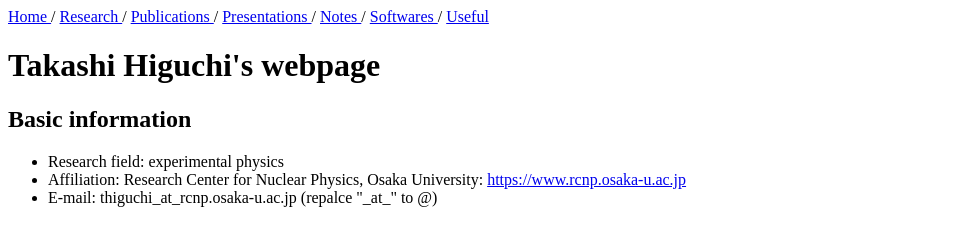
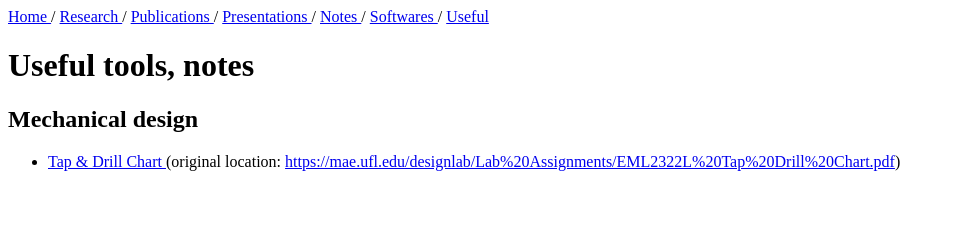
Before and after one commit to takashi-higuchi/takashi-higuchi.github.io, a plain HTML site: page useful.html in a window 1280 px wide. Shown: the whole page, without its empty margins (0-955 px from the left). Drawn offline with nearby package versions, Linux system fonts and the light colour scheme.

Commit message:
modified useful

```diff
--- a/useful.html
+++ b/useful.html
@@ -30,13 +30,11 @@
 	</nav>
 			<div class="container">
     		<div class="blurb">
-        		<h1>Takashi Higuchi's webpage</h1>
-				<h2>Basic information</h2>
+        		<h1>Useful tools, notes</h1>
+				<h2>Mechanical design</h2>
     		</div><!-- /.blurb -->
 			<ul>
-        		<li>Research field: experimental physics </li>
-				<li>Affiliation: Research Center for Nuclear Physics, Osaka University: <a href="https://www.rcnp.osaka-u.ac.jp"> https://www.rcnp.osaka-u.ac.jp </a>  </li>
-				<li>E-mail: thiguchi_at_rcnp.osaka-u.ac.jp (repalce "_at_" to @) </li>
+        		<li> <a href="https://www.rcnp.osaka-u.ac.jp/~thiguchi/shared/useful/EML2322L_Tap_Drill_Chart.pdf" >Tap & Drill Chart </a> (original location: <a href="https://mae.ufl.edu/designlab/Lab%20Assignments/EML2322L%20Tap%20Drill%20Chart.pdf"> https://mae.ufl.edu/designlab/Lab%20Assignments/EML2322L%20Tap%20Drill%20Chart.pdf</a>) </li>
 			</ul>
 
 			<!-- Example of the use of Mathjax -->
```
